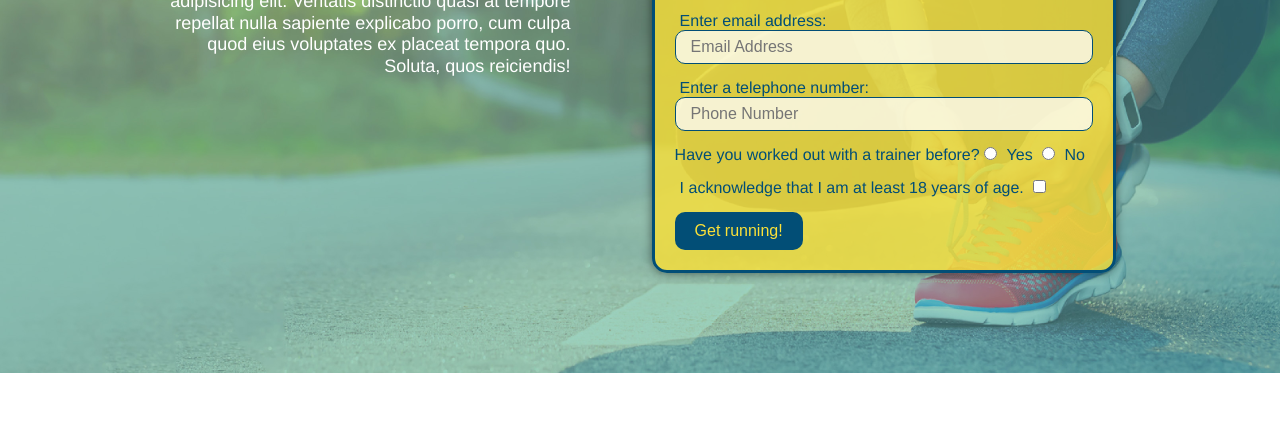
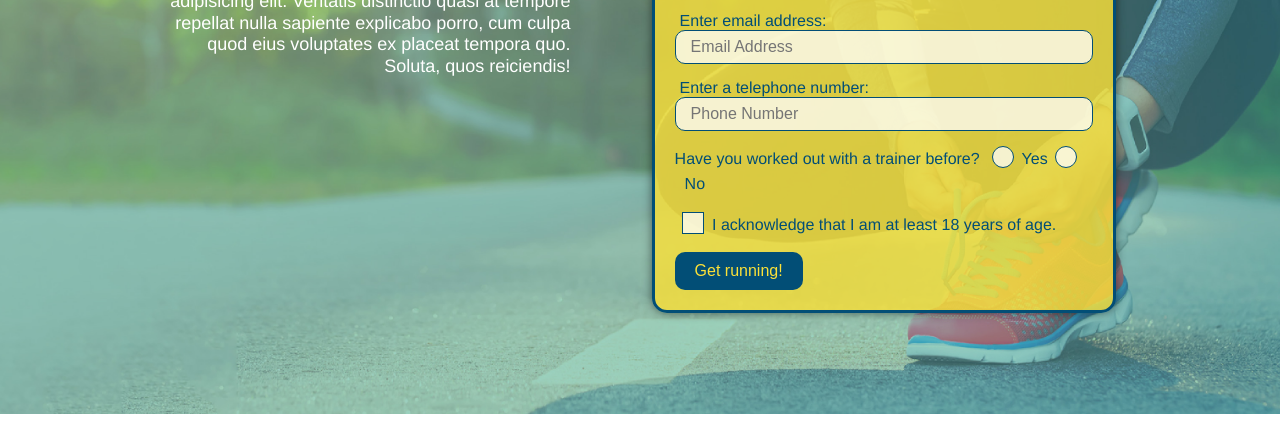
Before and after one commit to tguy5837/run-buddy, a plain HTML site: page index.html in a window 1280 px wide. Shown: the part 345-775 px from the top of the page. Drawn offline with Linux system fonts and the light colour scheme.

Commit message:
add psuedo elements to input forms

```diff
--- a/assets/css/style.css
+++ b/assets/css/style.css
@@ -25,6 +25,7 @@ header {
   background-position: center;
   background-attachment: fixed;
   background-position: 80%;
+  z-index: 9999;
 }
 
 header h1 {
@@ -175,6 +176,68 @@ section {
   background-color: #39a6b2;
 }
 
+.checkbox-wrapper input,
+.radio-wrapper input {
+  opacity: 0;
+}
+
+.checkbox-wrapper label,
+.radio-wrapper label {
+  position: relative;
+  left: 10px;
+  margin: 10px;
+  line-height: 1.6;
+}
+
+.checkbox-wrapper label::before,
+.radio-wrapper label::before {
+  content: "";
+  height: 20px;
+  width: 20px;
+  background: rgba(255, 255, 255, 0.75);
+  border: 1px solid #024e76;
+  position: absolute;
+  top: -4px;
+  left: -30px;
+}
+
+.radio-wrapper label::before {
+  border-radius: 50%;
+}
+
+.radio-wrapper label::after {
+  content: "";
+  width: 20px;
+  height: 20px;
+  border-radius: 50%;
+  background: #024e76;
+  position: absolute;
+  left: -29px;
+  top: -3px;
+  background-image: radial-gradient(circle, #39a6b2, #024e76);
+}
+
+.checkbox-wrapper label::after {
+  content: "";
+  height: 6px;
+  width: 14px;
+  border-left: 2px solid #024e76;
+  border-bottom: 2px solid #024e76;
+  position: absolute;
+  left: -26px;
+  top: 1px;
+  transform: rotate(-58deg);
+}
+
+.checkbox-wrapper input + label::after,
+.radio-wrapper input + label::after {
+  content: none;
+}
+
+.checkbox-wrapper input:checked + label::after,
+.radio-wrapper input:checked + label::after {
+  content: "";
+}
 /* Hero Style End */
 
 /* Intro start */
--- a/index.html
+++ b/index.html
@@ -78,16 +78,22 @@
           />
           <p>
             Have you worked out with a trainer before?
+            <span class="radio-wrapper">
               <input type="radio" name="trainer-confirm" id="trainer-yes" />
               <label for="trainer-yes">Yes</label>
+            </span>
+            <span class="radio-wrapper">
               <input type="radio" name="trainer-confirm" id="trainer-no" />
               <label for="trainer-no">No</label>
+            </span>
           </p>
           <p>
+            <span class="checkbox-wrapper">
+              <input type="checkbox" name="checkpoint1" id="checkbox" />
               <label for="checkbox">
                 I acknowledge that I am at least 18 years of age.
               </label>
-            <input type="checkbox" name="checkpoint1" id="checkbox" />
+            </span>
           </p>
           <button type="submit">Get running!</button>
         </form>
```
Lines whose indentation alone changed are shown as unchanged.
